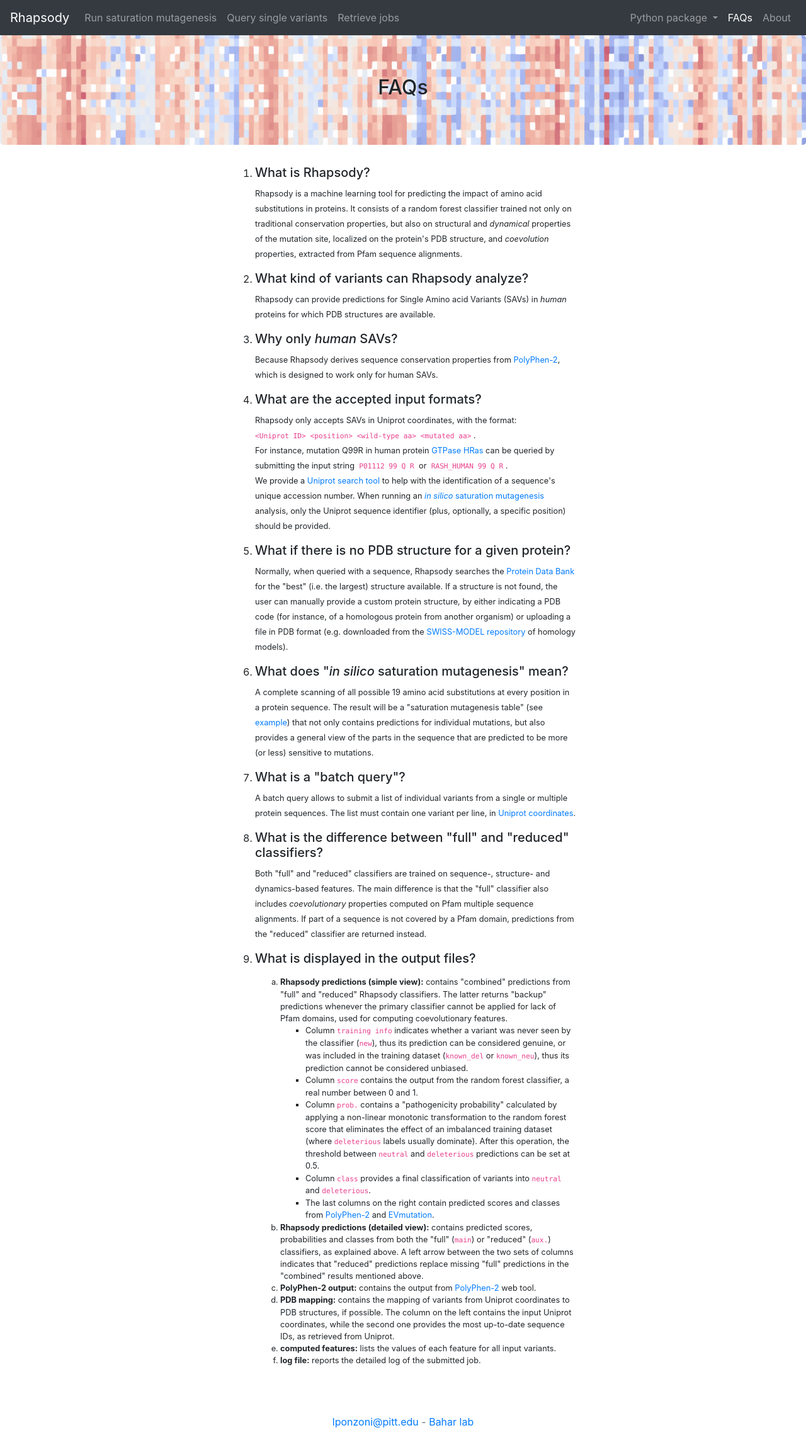
After one commit to prody/rhapsody-website, a PHP site: page /faqs.php in a window 1280 px wide. The commit adds this page. Shown: the whole page at 63% size. Run offline with PHP 8.4, Linux system fonts and the light colour scheme; some libraries are stand-ins or nearby versions.

Commit message:
add FAQ page

```diff
--- /dev/null
+++ b/faqs.php
@@ -0,0 +1,194 @@
+<!DOCTYPE html>
+<html lang="en">
+
+<head>
+<?php
+readfile("./html/header.html");
+include 'src/php/utils.php';
+?>
+</head>
+
+<body>
+  <?php
+    $currentPage = 'FAQs';
+    include './html/navbar.php';
+  ?>
+
+  <div class="jumbotron">
+    <div class="container text-center">
+      <h2>FAQs</h2>
+    </div>
+  </div>
+
+  <div class="container">
+    <div class="form-row">
+      <div class="col-md"></div>
+
+      <div class="col-md-6">
+        <ol>
+          <li id="FAQ-general">
+            <h5>What is Rhapsody?</h5>
+            <p><small> Rhapsody is a machine learning tool for predicting
+            the impact of amino acid substitutions in proteins.
+            It consists of a random forest classifier trained
+            not only on traditional conservation properties, but also
+            on structural and <i>dynamical</i> properties
+            of the mutation site, localized on the protein's PDB structure,
+            and <i>coevolution</i> properties, extracted from Pfam sequence
+            alignments.
+            </small></p>
+          </li>
+          <li id="FAQ-SAV">
+            <h5>What kind of variants can Rhapsody analyze?</h5>
+            <p><small> Rhapsody can provide predictions for Single Amino acid
+            Variants (SAVs) in <i>human</i> proteins for which PDB structures
+            are available.
+            </small></p>
+          </li>
+          <li id="FAQ-whyhuman">
+            <h5>Why only <i>human</i> SAVs?</h5>
+            <p><small> Because Rhapsody derives sequence conservation properties
+            from <a href="http://genetics.bwh.harvard.edu/pph2/" target="_blank">
+            PolyPhen-2</a>, which is designed to work only for human SAVs.
+            </small></p>
+          </li>
+          <li id="FAQ-formats">
+            <h5>What are the accepted input formats?</h5>
+            <p><small> Rhapsody only accepts SAVs in Uniprot coordinates,
+            with the format:<br>
+            <code>
+              &lt;Uniprot ID&gt; &lt;position&gt; &lt;wild-type aa&gt;
+              &lt;mutated aa&gt;</code>&nbsp;.<br>
+            For instance, mutation Q99R in human protein
+            <a href="https://www.uniprot.org/uniprot/P01112" target="_blank">
+              GTPase HRas</a> can be queried by submitting the input string
+            &nbsp;<code>P01112 99 Q R</code>&nbsp; or
+            &nbsp;<code>RASH_HUMAN 99 Q R</code>&nbsp;.<br>
+            We provide a <a href="query_Uniprot.php">Uniprot search tool</a>
+            to help with the identification of a sequence's unique accession
+            number. When running an <a href="sat_mutagen.php">
+              <i>in silico</i> saturation mutagenesis</a> analysis, only the
+            Uniprot sequence identifier (plus, optionally, a specific position)
+            should be provided.
+            </small></p>
+          </li>
+          <li id="FAQ-noPDB">
+            <h5>What if there is no PDB structure for a given protein?</h5>
+            <p><small> Normally, when queried with a sequence, Rhapsody searches the
+            <a href="https://www.rcsb.org/" target="_blank">Protein Data Bank</a>
+            for the "best" (i.e. the largest) structure available. If a
+            structure is not found, the user can manually provide a custom
+            protein structure, by either indicating a PDB code (for instance,
+            of a homologous protein from another organism) or uploading a file
+            in PDB format (e.g. downloaded from the
+            <a href="https://swissmodel.expasy.org/repository" target="_blank">
+              SWISS-MODEL repository</a> of homology models).
+            </small></p>
+          </li>
+          <li id="FAQ-sm">
+            <h5>What does "<i>in silico</i> saturation mutagenesis" mean?</h5>
+            <p><small> A complete scanning of all possible 19 amino acid
+            substitutions at every position in a protein sequence. The
+            result will be a "saturation mutagenesis table" (see
+            <a href="./results.php?id=example-sm">example</a>) that not only
+            contains predictions for individual mutations, but also provides
+            a general view of the parts in the sequence that are predicted to
+            be more (or less) sensitive to mutations.
+            </small></p>
+          </li>
+          <li id="FAQ-bq">
+            <h5>What is a "batch query"?</h5>
+            <p><small> A batch query allows to submit a list of individual
+            variants from a single or multiple protein sequences. The list must
+            contain one variant per line, in
+            <a href="#FAQ-formats">Uniprot coordinates</a>.
+            </small></p>
+          </li>
+          <li id="FAQ-legend">
+            <h5>What is the difference between "full" and "reduced" classifiers?</h5>
+            <p><small>Both "full" and "reduced" classifiers are trained on
+            sequence-, structure- and dynamics-based features. The main
+            difference is that the "full" classifier also includes
+            <i>coevolutionary</i> properties computed on Pfam multiple
+            sequence alignments. If part of a sequence is not covered by a
+            Pfam domain, predictions from the "reduced" classifier are returned
+            instead.
+            </small></p>
+          </li>
+          <li id="FAQ-output">
+            <h5>What is displayed in the output files?</h5>
+            <p><small><ol type="a">
+
+              <li><b>Rhapsody predictions (simple view):</b> contains
+              "combined" predictions from "full" and "reduced" Rhapsody
+              classifiers. The latter returns "backup" predictions whenever
+              the primary classifier cannot be applied for lack of Pfam
+              domains, used for computing coevolutionary features.
+              <ul>
+              <li>Column <code>training info</code> indicates whether a variant
+                was never seen by the classifier (<code>new</code>), thus its
+                prediction can be considered genuine, or was included in the training
+                dataset (<code>known_del</code> or <code>known_neu</code>),
+                thus its prediction cannot be considered unbiased.</li>
+              <li>Column <code>score</code> contains the output from the random
+                forest classifier, a real number between 0 and 1.</li>
+              <li>Column <code>prob.</code> contains a "pathogenicity probability"
+                calculated by applying a non-linear monotonic transformation to
+                the random forest score that eliminates the effect of an
+                imbalanced training dataset (where <code>deleterious</code> labels usually
+                dominate). After this operation, the threshold between <code>neutral</code>
+                and <code>deleterious</code> predictions can be set at 0.5.</li>
+              <li>Column <code>class</code> provides a final classification of
+                variants into <code>neutral</code> and <code>deleterious</code>.</li>
+              <li>The last columns on the right contain predicted scores and
+                classes from
+                <a href="http://genetics.bwh.harvard.edu/pph2/" target="_blank">
+                PolyPhen-2</a> and
+                <a href="https://marks.hms.harvard.edu/evmutation/" target="_blank">
+                EVmutation</a>.</li>
+              </ul></li>
+
+              <li><b>Rhapsody predictions (detailed view):</b> contains predicted
+              scores, probabilities and classes from both the "full"
+              (<code>main</code>) or "reduced" (<code>aux.</code>) classifiers,
+              as explained above. A left arrow between the two sets of
+              columns indicates that "reduced" predictions replace missing
+              "full" predictions in the "combined" results mentioned above.
+              </li>
+
+              <li><b>PolyPhen-2 output:</b> contains the output from
+              <a href="http://genetics.bwh.harvard.edu/pph2/" target="_blank">
+              PolyPhen-2</a> web tool.
+              </li>
+
+              <li><b>PDB mapping:</b> contains the mapping of variants from
+              Uniprot coordinates to PDB structures, if possible. The column
+              on the left contains the input Uniprot coordinates,
+              while the second one provides the most up-to-date sequence
+              IDs, as retrieved from Uniprot.
+              </li>
+
+              <li><b>computed features:</b> lists the values of each feature for
+              all input variants.
+              </li>
+
+              <li><b>log file:</b> reports the detailed log of the submitted job.
+              </li>
+
+          </ol></small></p>
+          </li>
+
+
+        </ol>
+      </div>
+      <div class="col-md"></div>
+    </div>
+  </div>
+
+
+<?php readfile("./html/footer.html"); ?>
+<?php readfile("./html/js_src.html"); ?>
+
+</body>
+
+</html>
--- a/html/navbar.php
+++ b/html/navbar.php
@@ -12,6 +12,7 @@
     'sat_mutagen' => ['', ''],
     'batch_query' => ['', ''],
     'retrieve_jobs' => ['', ''],
+    'FAQs' => ['', ''],
     'Py_package' => ['', ''],
     'about' => ['', ''],
   ];
@@ -61,6 +62,11 @@
           </a>
         </div>
       </li>
+      <li class="nav-item <?php echo $a['FAQs'][0]?>">
+        <a class="nav-link" href="faqs.php">FAQs
+          <?php echo $a['FAQs'][1]?>
+        </a>
+      </li>
       <li class="nav-item <?php echo $a['about'][0]?>">
         <a class="nav-link" href="about.php">About
           <?php echo $a['about'][1]?>
--- a/results-bq.html
+++ b/results-bq.html
@@ -11,7 +11,7 @@
 
   <div class="row">
     <div class="col-sm text-center">
-      <h4>output files:</h4>
+      <h4>output files {{faq_link_output}}</h4>
     </div>
   </div>
 
@@ -33,7 +33,7 @@
               <a href="{{jobdir}}/pph2-short.txt" target='_blank'>
                 PolyPhen-2 output</a><br>
               <a href="http://genetics.bwh.harvard.edu/pph2/" target='_blank'>
-                (website <i class="fas fa-external-link-alt"></i>)
+                (link to website <sup><i class="fas fa-external-link-alt"></i></sup>)
               </a>
             </td>
           </tr>
--- a/retrieve_jobs.php
+++ b/retrieve_jobs.php
@@ -2,7 +2,10 @@
 <html lang="en">
 
 <head>
-<?php readfile("./html/header.html"); ?>
+<?php
+readfile("./html/header.html");
+include 'src/php/utils.php';
+?>
 </head>
 
 <body>
@@ -21,7 +24,6 @@
   <div class="container">
     <div class="form-row">
       <?php
-        include 'src/php/utils.php';
         $scratch_dir = "./workspace";
         echo print_jobs_table($scratch_dir);
       ?>
--- a/src/php/utils.php
+++ b/src/php/utils.php
@@ -21,6 +21,17 @@ function fill_template($html, $arr) {
   }
 
   return $template;
+}
+
+
+function faq_link($id, $description, $print=true) {
+  $html = "<a href=\"faqs.php#FAQ-${id}\" target=\"_blank\" " .
+          "title=\"${description}\">" .
+          "<sup><i class=\"fas fa-info-circle\"></i></sup></a>";
+  if ($print) {
+    echo $html;
+  }
+  return $html;
 }
 
 
--- a/submit_job.php
+++ b/submit_job.php
@@ -85,8 +85,8 @@ elseif ( $subm_type == 'batch_query' ) {
   else if ( $radio_value == "bq_file" ) {
     if ( $_FILES["bq_file"]["size"] == 0 )
       $errors[] = 'Empty file';
-    elseif ( $_FILES["bq_file"]["size"] > 100000 )
-      $errors[] = 'Uploaded file is too large (>100KB).';
+    elseif ( $_FILES["bq_file"]["size"] > 150000 )
+      $errors[] = 'Uploaded file is too large (>150KB).';
   }
   else {
     $errors[] = 'Internal error: Invalid batch query.';
```
Also changed, not shown: batch_query.php (+6 -2 lines), download.php (+4 -4 lines), index.php (+13 -6 lines), results-sm.html (+4 -5 lines), results.php (+16 -8 lines), sat_mutagen.php (+10 -5 lines).
